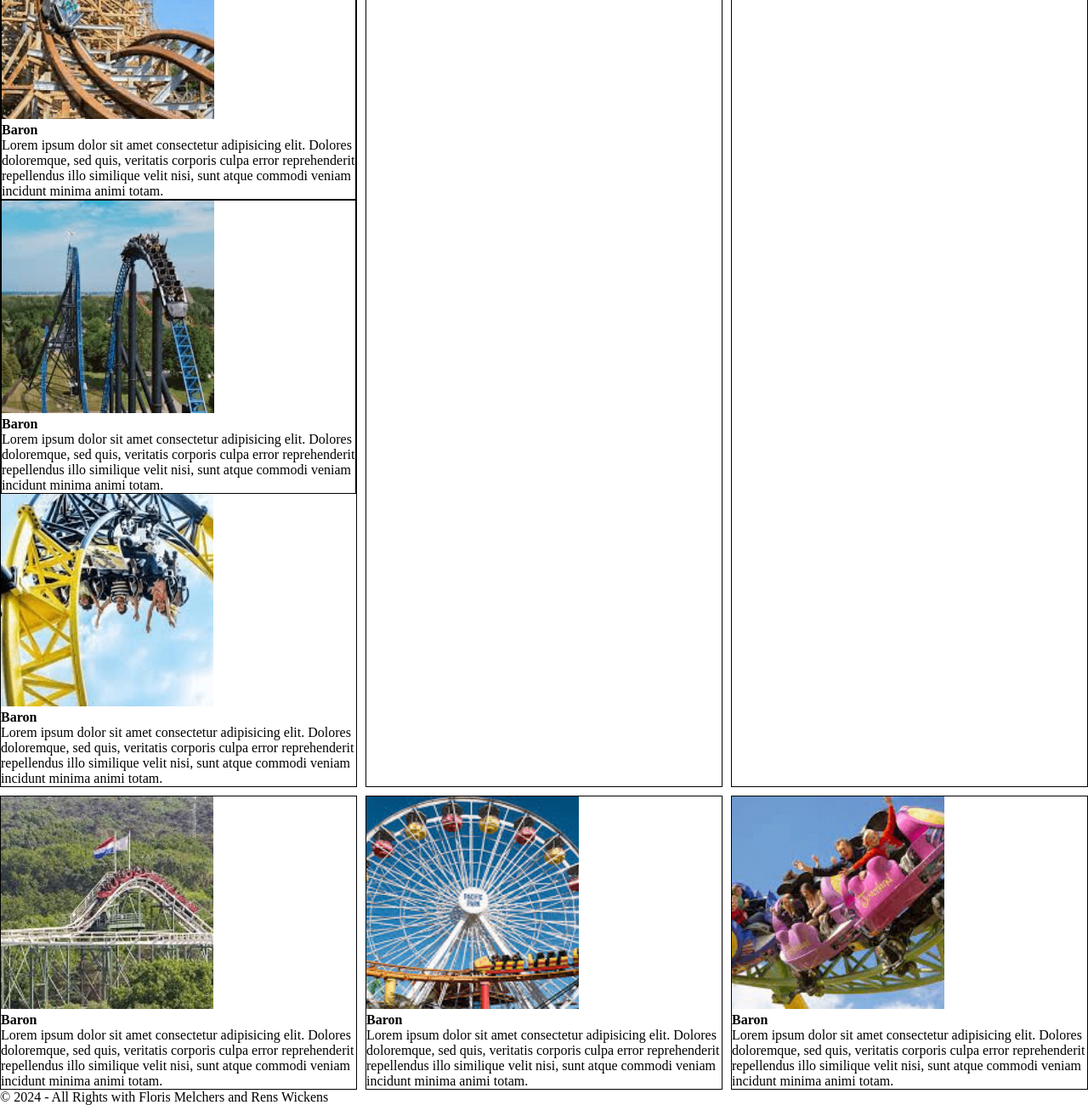
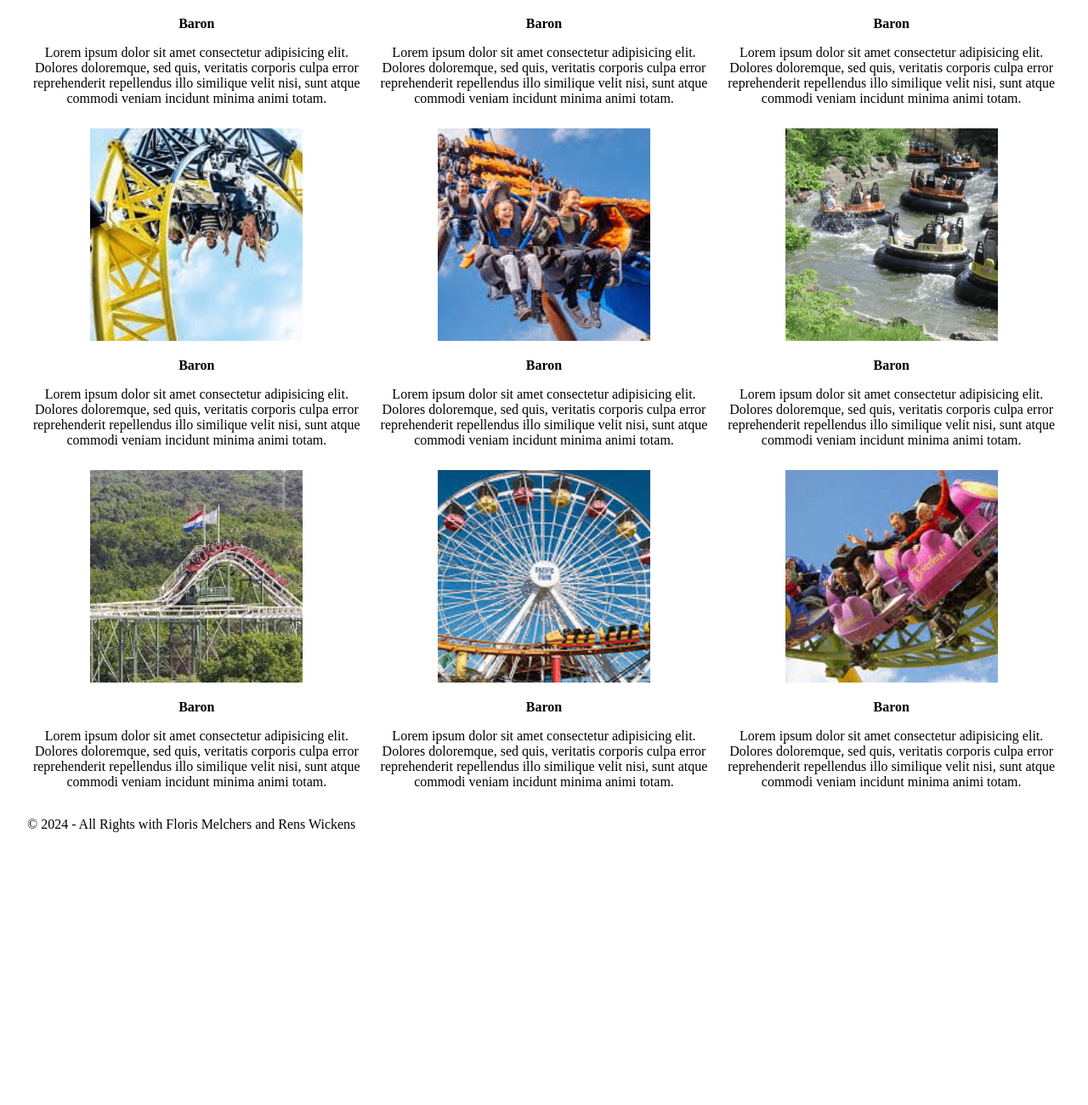
Before and after one commit to Floris29/Delta-B4, a PHP site: page /attracties.php in a window 1280 px wide. Shown: the part 903-2203 px from the top of the page at 85% size. After the commit the page ends 1882 px from the top, so only its background shows below. Run offline with PHP 8.4, Linux system fonts and the light colour scheme.

Commit message:
CSS + Attracties.php

```diff
--- a/assets/css/style.css
+++ b/assets/css/style.css
@@ -1,15 +1,18 @@
+/* Everywhere */
+body {
+    width: 95%;
+    margin: auto;
+}
 /* Index */
-*{
-    margin: 0;
-    padding: 0;
-}
+
 /* attracties.php */
 
 .GridImagesAttracties {
-        display: grid;
-        grid-template-columns: repeat(3, 1fr);
-        grid-gap: 10px;
-    }
+    display: grid;
+    grid-template-columns: repeat(3, 1fr);
+    grid-gap: 10px;
+    text-align: center;
+}
 
     .GridImagesAttracties img {
         width: 250px;
@@ -17,6 +20,3 @@
         object-fit: cover;
         object-position: center;
     }
-.Attractie{
-    border: 1px solid black;
-}
--- a/attracties.php
+++ b/attracties.php
@@ -16,21 +16,27 @@ require 'imports/header.php';
             <img src="assets/img/baron.png" alt="baron">
             <p><strong>Baron</strong></p>
             <p>Lorem ipsum dolor sit amet consectetur adipisicing elit. Dolores doloremque, sed quis, veritatis corporis culpa error reprehenderit repellendus illo similique velit nisi, sunt atque commodi veniam incidunt minima animi totam.</p>
+            <p>status: $status Wachttijd: $wachttijd</p>
         </div>
         <div class="Attractie">
             <img src="assets/img/bronzy.png" alt="bronzy">
             <p><strong>Baron</strong></p>
             <p>Lorem ipsum dolor sit amet consectetur adipisicing elit. Dolores doloremque, sed quis, veritatis corporis culpa error reprehenderit repellendus illo similique velit nisi, sunt atque commodi veniam incidunt minima animi totam.</p>
+            <p>status: $status</p>
+            <p>Wachttijd: $wachttijd</p>
         </div>
         <div class="Attractie">
             <img src="assets/img/draaier.png" alt="draaier">
             <p><strong>Baron</strong></p>
             <p>Lorem ipsum dolor sit amet consectetur adipisicing elit. Dolores doloremque, sed quis, veritatis corporis culpa error reprehenderit repellendus illo similique velit nisi, sunt atque commodi veniam incidunt minima animi totam.</p>
+            <p>status: $status</p>
+            <p>Wachttijd: $wachttijd</p>
         </div>
         <div class="Attractie">
             <img src="assets/img/duocoaster.png" alt="duocoaster">
             <p><strong>Baron</strong></p>
             <p>Lorem ipsum dolor sit amet consectetur adipisicing elit. Dolores doloremque, sed quis, veritatis corporis culpa error reprehenderit repellendus illo similique velit nisi, sunt atque commodi veniam incidunt minima animi totam.</p>
+        </div>
         <div class="Attractie">
             <img src="assets/img/Joris.png" alt="joris">
             <p><strong>Baron</strong></p>
@@ -41,7 +47,7 @@ require 'imports/header.php';
             <p><strong>Baron</strong></p>
             <p>Lorem ipsum dolor sit amet consectetur adipisicing elit. Dolores doloremque, sed quis, veritatis corporis culpa error reprehenderit repellendus illo similique velit nisi, sunt atque commodi veniam incidunt minima animi totam.</p>
         </div>
-        <class="Attractie">
+        <div class="Attractie">
             <img src="assets/img/nogravity.png" alt="nogravity">
             <p><strong>Baron</strong></p>
             <p>Lorem ipsum dolor sit amet consectetur adipisicing elit. Dolores doloremque, sed quis, veritatis corporis culpa error reprehenderit repellendus illo similique velit nisi, sunt atque commodi veniam incidunt minima animi totam.</p>
```
